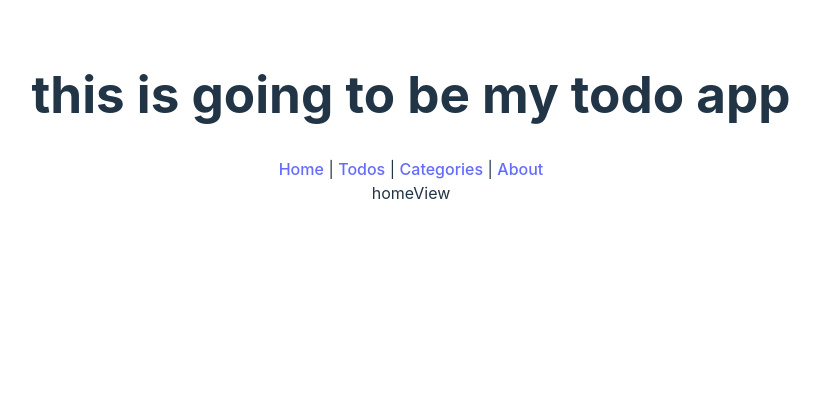
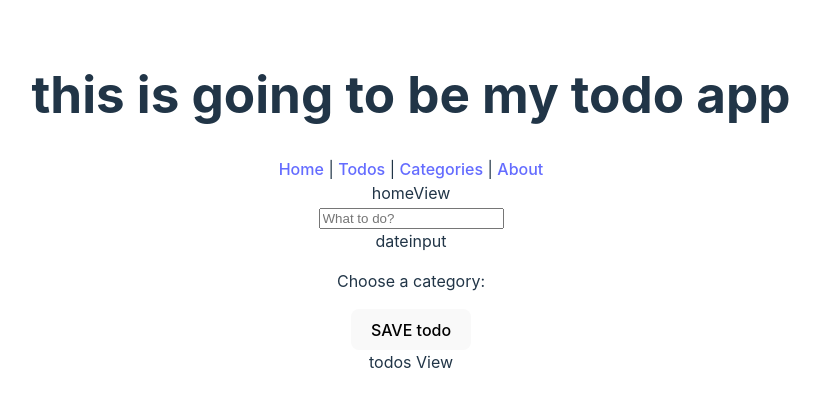
Before and after one commit to jenmwa/todo-with-vue, a Vue app: page /#/ in a window 1280 px wide. Shown: the top 406 px of the page, without its empty margins (229-1049 px from the left). Built offline with nearby package versions, Linux system fonts and the light colour scheme; a web font is replaced by a local one.

Commit message:
code along w lessons

```diff
--- a/package.json
+++ b/package.json
@@ -14,6 +14,7 @@
   },
   "devDependencies": {
     "@vitejs/plugin-vue": "^4.1.0",
+    "sass": "^1.62.1",
     "scss": "^0.2.4",
     "typescript": "^5.0.2",
     "vite": "^4.3.2",
--- /dev/null
+++ b/src/components/TodoForm.vue
@@ -0,0 +1,85 @@
+<script setup lang="ts">
+import { ref } from 'vue';
+// import TodosView from '../views/TodosView.vue';
+import { Todo } from '../models/Todo';
+
+const todos = ref<Todo[]>([]);
+
+const userInput = ref('');
+// const userDeadline = ref('');
+console.log(userInput)
+
+const handleTodotext = (e: Event) => {
+  const theAddedTodo= e.target as HTMLInputElement;
+  userInput.value = theAddedTodo.value;
+}
+
+const handleAddtodo = () => {
+  console.log('click addtodo');
+    todos.value = [
+    ...todos.value,
+    // new Todo( new Date().getTime(), userInput.value, userDeadline.value, false)
+    new Todo( new Date().getTime(), userInput.value, false)
+  ]
+}
+
+const toggleTodoDone = (id: number) => {
+  todos.value = todos.value.map((todo) => {
+    if(todo.id === id) {
+      return { ...todo, done: !todo.done}
+    } else {
+      return todo;
+    }
+  })
+}
+
+
+</script>
+
+<template>
+  <section>
+<form @submit.prevent="handleAddtodo">
+  <label for="todoInput">
+    <input type="text" placeholder="What to do?" id="todoInput" :value="userInput" @input="handleTodotext"/>
+  </label>
+  <label for="todoInput">
+    dateinput
+    <!-- <input type="date" placeholder="Deadline?" id="deadlineDate" :model="userDeadline"/> -->
+  </label>
+  <p>Choose a category:</p>
+  <button>SAVE todo</button>
+</form>
+</section>
+
+todos View
+  <div>
+    <ul>
+      <li @click="() => toggleTodoDone(todo.id)" v-for="todo in todos" :class="todo.done ? 'done' : '' " :key='todo.id'>
+        {{  todo.text }}
+      </li>
+
+    </ul>
+
+  </div>
+</template>
+
+<style scoped>
+
+section {
+  display: flex;
+  flex-direction: column;
+
+}
+
+label {
+  display: block;
+}
+
+li {
+  cursor: pointer;
+}
+.done {
+  text-decoration: line-through;
+}
+
+</style>
--- a/src/models/Todo.ts
+++ b/src/models/Todo.ts
@@ -2,7 +2,8 @@ export class Todo {
   constructor(
     public id: number,
     public text: string,
+    // public deadline: string,
     public done: boolean,
-    public deadline: Date,
+
   ) {}
 }
--- a/src/views/HomeView.vue
+++ b/src/views/HomeView.vue
@@ -1,5 +1,9 @@
+<script setup lang="ts">
+import TodoForm from '../components/TodoForm.vue';
 
+</script>
 
 <template>
     homeView
+    <TodoForm></TodoForm>
 </template>
--- a/src/views/TodosView.vue
+++ b/src/views/TodosView.vue
@@ -1,7 +1,27 @@
 <script setup lang="ts">
-console.log(import.meta.env.VITE_API_KEY)
+import { Todo } from '../models/Todo';
+import { ref } from 'vue';
+
+const todos = ref<Todo[]>([]);
+
 </script>
 
 <template>
-    todos View
+  todos View
+  <div>
+    <ul>
+      <li v-for="todo in todos" :class="todo.done ? 'done' : '' " :key='todo.id'>
+        {{  todo.text }}
+      </li>
+
+    </ul>
+
+  </div>
 </template>
+
+<style scoped lang="scss">
+
+.done {
+  text-decoration: line-through;
+}
+</style>
```
Also changed, not shown: 1 other file (tests, documents, lock files or other folders).
